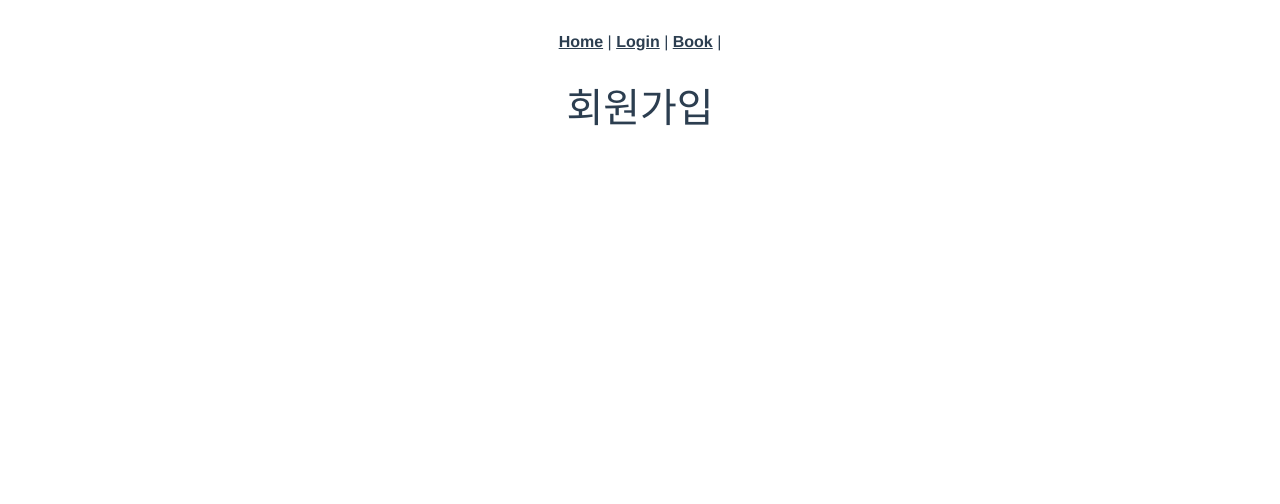
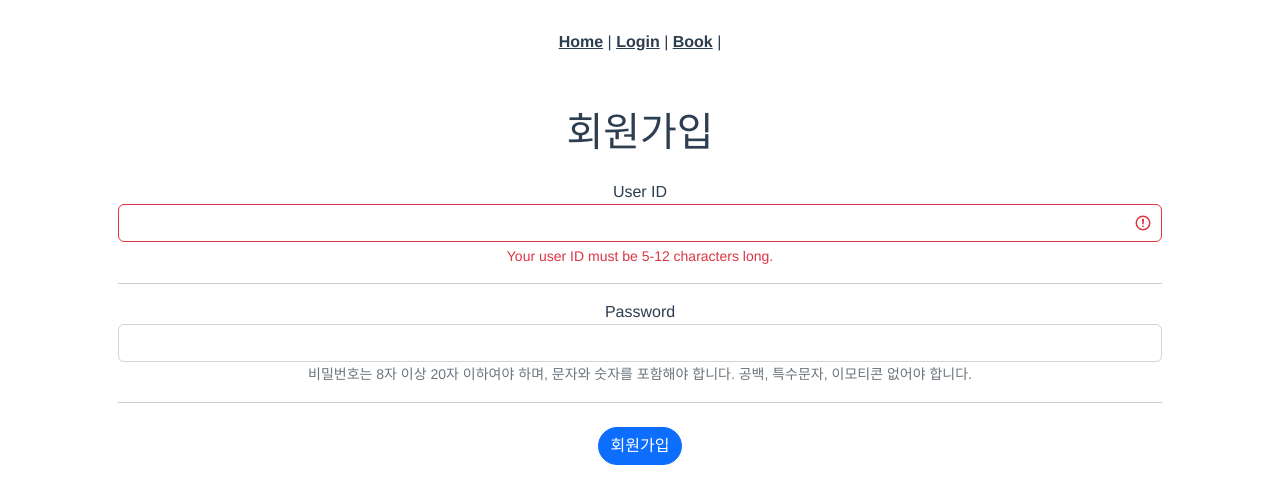
Before and after one commit to GangYunGit/Project-Stamp, a Vue app in the folder front-vue/: page /register in a window 1280 px wide. Shown: the top 504 px of the page. Built offline with nearby package versions, Linux system fonts and the light colour scheme.

Commit message:
F FIX 005 : 회원가입 폼이 제대로 표시되지 않는 문제 수정

```diff
--- a/front-vue/src/views/RegisterView.vue
+++ b/front-vue/src/views/RegisterView.vue
@@ -1,58 +1,72 @@
 <template>
-  <div>
+  <div class="container p-4">
     <h1>회원가입</h1>
-    <ul class="tab-pane fade" id="pills-register" role="tabpanel" aria-labelledby="tab-register">
-      <form>
+    <div class="justify-content-md-center m-4">
+      <b-form  @submit.stop.prevent>
+      <label for="feedback-user">User ID</label>
+      <b-form-input v-model="userId" :state="validationId" id="feedback-user"></b-form-input>
+      <b-form-invalid-feedback :state="validationId">
+        Your user ID must be 5-12 characters long.
+      </b-form-invalid-feedback>
+      <b-form-valid-feedback :state="validationId">
+        Looks Good.
+      </b-form-valid-feedback>
 
-        <!-- Name input -->
-        <div class="form-outline mb-4">
-          <input type="text" id="registerName" class="form-control" />
-          <label class="form-label" for="registerName">Name</label>
-        </div>
+      <hr>
 
-        <!-- Username input -->
-        <div class="form-outline mb-4">
-          <input type="text" id="registerUsername" class="form-control" />
-          <label class="form-label" for="registerUsername">Username</label>
-        </div>
-
-        <!-- Email input -->
-        <div class="form-outline mb-4">
-          <input type="email" id="registerEmail" class="form-control" />
-          <label class="form-label" for="registerEmail">Email</label>
-        </div>
-
-        <!-- Password input -->
-        <div class="form-outline mb-4">
-          <input type="password" id="registerPassword" class="form-control" />
-          <label class="form-label" for="registerPassword">Password</label>
-        </div>
-
-        <!-- Repeat Password input -->
-        <div class="form-outline mb-4">
-          <input type="password" id="registerRepeatPassword" class="form-control" />
-          <label class="form-label" for="registerRepeatPassword">Repeat password</label>
-        </div>
-
-        <!-- Checkbox -->
-        <div class="form-check d-flex justify-content-center mb-4">
-          <input class="form-check-input me-2" type="checkbox" value="" id="registerCheck" checked
-            aria-describedby="registerCheckHelpText" />
-          <label class="form-check-label" for="registerCheck">
-            I have read and agree to the terms
-          </label>
-        </div>
-
-        <!-- Submit button -->
-        <button type="submit" class="btn btn-primary btn-block mb-3">Sign in</button>
-      </form>
-    </ul>
+      <label for="text-password">Password</label>
+      <b-form-input v-model="userPw" type="password" id="text-password" aria-describedby="password-help-block"></b-form-input>
+      <b-form-text id="password-help-block">
+        비밀번호는 8자 이상 20자 이하여야 하며, 문자와 숫자를 포함해야 합니다. 공백, 특수문자, 이모티콘 없어야 합니다.
+      </b-form-text>
+      <hr>
+     </b-form>
+    </div>
+    <b-button pill variant="primary" @click="userSubmit">회원가입</b-button>
   </div>
 </template>
 
 <script>
+import Vue from 'vue';
+import { BootstrapVue, IconsPlugin } from 'bootstrap-vue'
+
+import 'bootstrap/dist/css/bootstrap.css'
+import 'bootstrap-vue/dist/bootstrap-vue.css'
+
+// Make BootstrapVue available throughout your project
+Vue.use(BootstrapVue)
+// Optionally install the BootstrapVue icon components plugin
+Vue.use(IconsPlugin)
+
 export default {
   name: 'RegisterView',
+  data() {
+    return {
+      userId: '',
+      userPw: '',
+    }
+  },
+  computed: {
+    validationId() {
+      return this.userId.length > 4 && this.userId.length < 13
+    },
+    validationPw() {
+      // var passwordValid = "^(?=.*[A-Za-z])(?=.*\d)(?=.*[@$!%*#?&])[A-Za-z\d@$!%*#?&]{8,}$";
+      return this.userPw.length > 8 && this.userPw.length < 21 // && passwordValid.test(this.userPw)
+    },
+  },
+  methods: {
+    userSubmit() {
+      const userId = this.userId
+      const userPw = this.userPw
+      const payload = {
+        userId,
+        userPw,
+      }
+      console.log(payload)
+      // this.$store.dispatch('userSubmit', payload)
+    }
+  }
 }
 </script>
 
```
Also changed, not shown: front-vue/src/views/LoginSignup.vue (indentation only).
